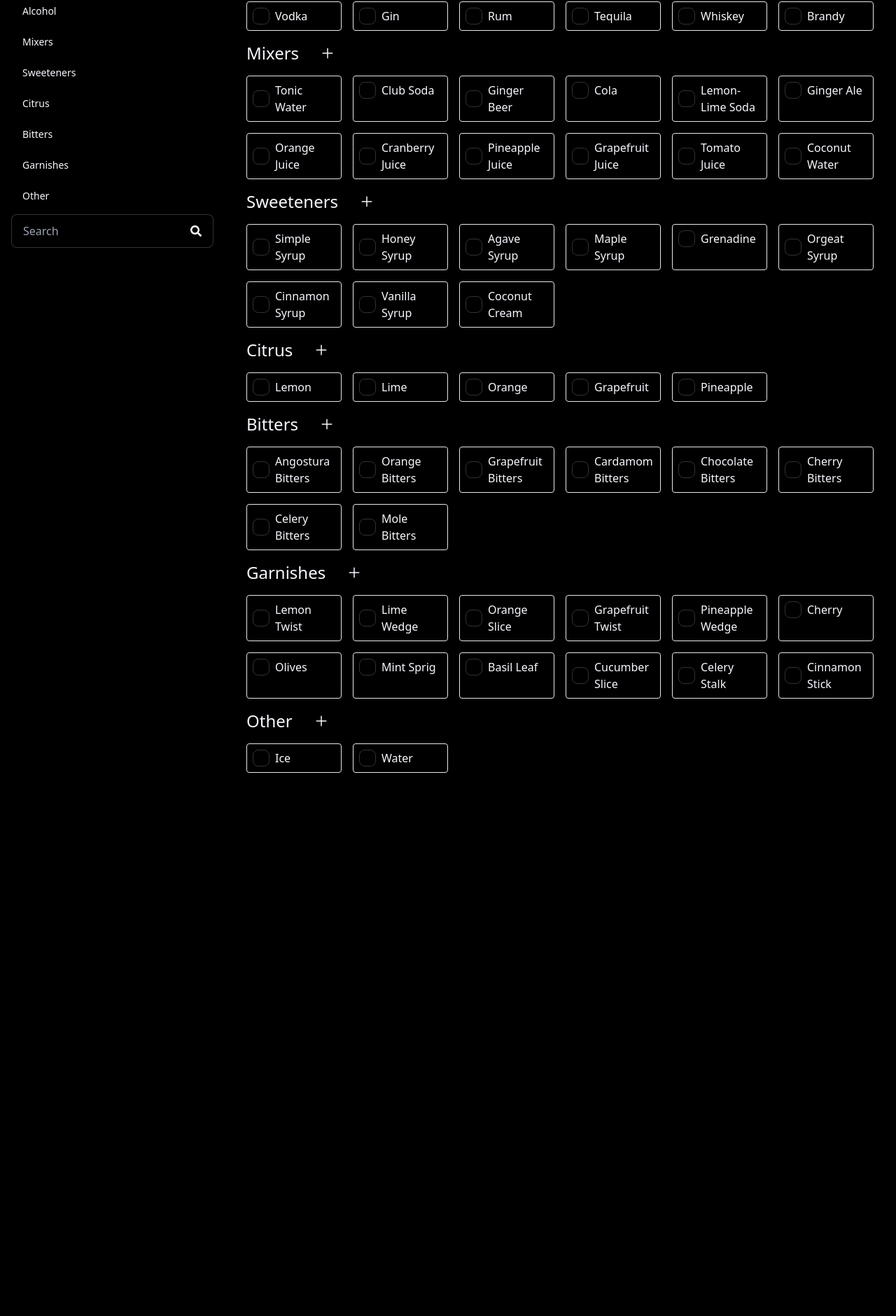
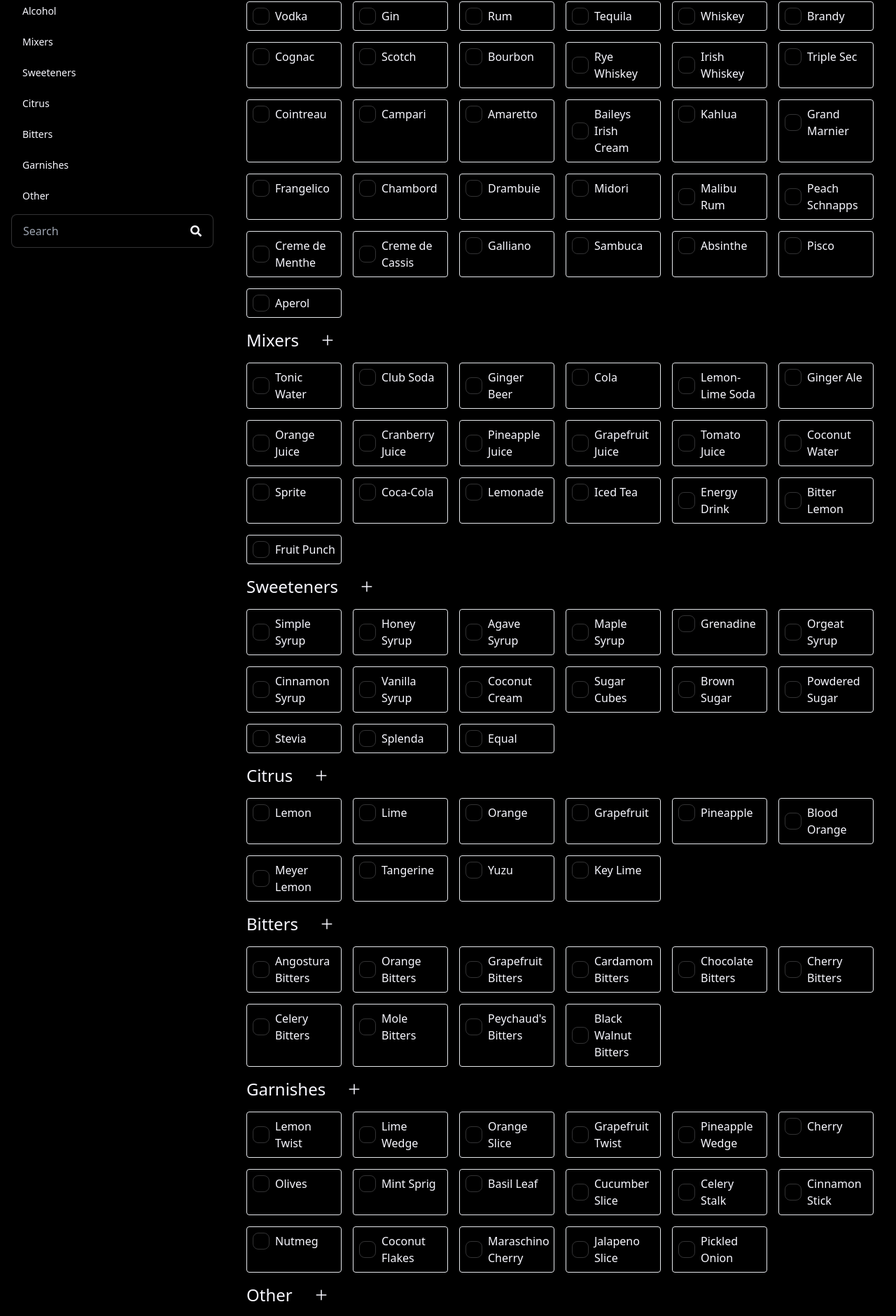
Before and after one commit to Awhalen1999/smart-sip, a React (Vite) app: page /ingredients in a window 1280 px wide. Shown: the part 183-2063 px from the top of the page at 70% size. Before the commit the page ends 1287 px from the top, so only its background shows below. Built offline with nearby package versions, Linux system fonts and the light colour scheme.

Commit message:
popular drink list added

```diff
--- a/src/pages/bartender/BartenderPage.jsx
+++ b/src/pages/bartender/BartenderPage.jsx
@@ -127,7 +127,7 @@
             <div className='mt-2'>
               <div className='flex items-center'>
                 <div className='avatar'>
-                  <div className='m-2 w-24 rounded-full ring ring-primary ring-offset-base-100 ring-offset-2'>
+                  <div className='m-2 w-24 rounded-full ring ring-primary ring-offset-black ring-offset-2'>
                     <img src={BartenderInfo[bartender].picture} />
                   </div>
                 </div>
@@ -176,7 +176,7 @@
               <div className='mt-5'>
                 <div className='flex items-end'>
                   <div className='avatar'>
-                    <div className='m-2 w-24 rounded-full ring ring-primary ring-offset-base-100 ring-offset-2'>
+                    <div className='m-2 w-24 rounded-full ring ring-primary ring-offset-black ring-offset-2'>
                       <img src={BartenderInfo[bartender].picture} />
                     </div>
                   </div>
--- a/src/pages/ingredients/IngredientList.js
+++ b/src/pages/ingredients/IngredientList.js
@@ -1,5 +1,37 @@
 const ingredientsList = {
-  Alcohol: ['Vodka', 'Gin', 'Rum', 'Tequila', 'Whiskey', 'Brandy'],
+  Alcohol: [
+    'Vodka',
+    'Gin',
+    'Rum',
+    'Tequila',
+    'Whiskey',
+    'Brandy',
+    'Cognac',
+    'Scotch',
+    'Bourbon',
+    'Rye Whiskey',
+    'Irish Whiskey',
+    'Triple Sec',
+    'Cointreau',
+    'Campari',
+    'Amaretto',
+    'Baileys Irish Cream',
+    'Kahlua',
+    'Grand Marnier',
+    'Frangelico',
+    'Chambord',
+    'Drambuie',
+    'Midori',
+    'Malibu Rum',
+    'Peach Schnapps',
+    'Creme de Menthe',
+    'Creme de Cassis',
+    'Galliano',
+    'Sambuca',
+    'Absinthe',
+    'Pisco',
+    'Aperol',
+  ],
   Mixers: [
     'Tonic Water',
     'Club Soda',
@@ -13,6 +45,13 @@
     'Grapefruit Juice',
     'Tomato Juice',
     'Coconut Water',
+    'Sprite',
+    'Coca-Cola',
+    'Lemonade',
+    'Iced Tea',
+    'Energy Drink',
+    'Bitter Lemon',
+    'Fruit Punch',
   ],
   Sweeteners: [
     'Simple Syrup',
@@ -24,8 +63,25 @@
     'Cinnamon Syrup',
     'Vanilla Syrup',
     'Coconut Cream',
+    'Sugar Cubes',
+    'Brown Sugar',
+    'Powdered Sugar',
+    'Stevia',
+    'Splenda',
+    'Equal',
   ],
-  Citrus: ['Lemon', 'Lime', 'Orange', 'Grapefruit', 'Pineapple'],
+  Citrus: [
+    'Lemon',
+    'Lime',
+    'Orange',
+    'Grapefruit',
+    'Pineapple',
+    'Blood Orange',
+    'Meyer Lemon',
+    'Tangerine',
+    'Yuzu',
+    'Key Lime',
+  ],
   Bitters: [
     'Angostura Bitters',
     'Orange Bitters',
@@ -35,6 +91,8 @@
     'Cherry Bitters',
     'Celery Bitters',
     'Mole Bitters',
+    "Peychaud's Bitters",
+    'Black Walnut Bitters',
   ],
   Garnishes: [
     'Lemon Twist',
@@ -49,8 +107,27 @@
     'Cucumber Slice',
     'Celery Stalk',
     'Cinnamon Stick',
+    'Nutmeg',
+    'Coconut Flakes',
+    'Maraschino Cherry',
+    'Jalapeno Slice',
+    'Pickled Onion',
   ],
-  Other: ['Ice', 'Water'],
+  Other: [
+    'Ice',
+    'Water',
+    'Soda Water',
+    'Sparkling Water',
+    'Tonic Syrup',
+    'Egg White',
+    'Egg Yolk',
+    'Heavy Cream',
+    'Half-and-Half',
+    'Whole Milk',
+    'Coconut Milk',
+    'Almond Milk',
+    'Oat Milk',
+  ],
 };
 
 export default ingredientsList;
--- /dev/null
+++ b/src/pages/popular-recipes/PopularRecipeList.js
@@ -0,0 +1,74 @@
+const popularDrinks = [
+  {
+    title: 'Margarita',
+    description:
+      'A classic cocktail featuring the tangy flavors of tequila, lime juice, and orange liqueur, served in a salt-rimmed glass for a perfect balance of sweet and sour.',
+    recipe:
+      '- 2 oz Tequila - 1 oz Triple Sec - 1 oz Lime Juice - Salt for rimming Instructions: 1. Rub the rim of a glass with lime juice, then dip it into salt to rim the glass. 2. Fill a shaker with ice. 3. Add tequila, triple sec, and lime juice to the shaker. 4. Shake well until chilled. 5. Strain into the prepared glass filled with ice. 6. Garnish with a lime wedge. 7. Enjoy the classic Margarita, a refreshing blend of citrus and tequila!',
+  },
+  {
+    title: 'Martini',
+    description:
+      'An iconic cocktail known for its elegance and simplicity, the Martini combines gin or vodka with dry vermouth for a sophisticated and timeless drink.',
+    recipe:
+      '- 2 1/2 oz Gin or Vodka - 1/2 oz Dry Vermouth Instructions: 1. Fill a mixing glass with ice. 2. Add gin or vodka and dry vermouth to the mixing glass. 3. Stir well until chilled. 4. Strain into a chilled martini glass. 5. Garnish with an olive or lemon twist. 6. Enjoy the classic Martini, a symbol of refinement and sophistication!',
+  },
+  {
+    title: 'Old Fashioned',
+    description:
+      'A timeless cocktail that dates back to the 19th century, the Old Fashioned is a simple yet elegant blend of whiskey, sugar, and bitters, garnished with a twist of citrus.',
+    recipe:
+      '- 2 oz Whiskey - 1 Sugar Cube (or 1/2 oz Simple Syrup) - 2-3 dashes Angostura Bitters - Orange Peel Instructions: 1. Place the sugar cube in an old-fashioned glass. 2. Add bitters and a splash of water. Muddle until the sugar is dissolved. 3. Fill the glass with ice cubes. 4. Pour whiskey over the ice. 5. Stir gently to combine. 6. Garnish with an orange peel. 7. Enjoy the classic Old Fashioned, a timeless favorite among cocktail connoisseurs!',
+  },
+  {
+    title: 'Cosmopolitan',
+    description:
+      "Made famous by the TV show 'Sex and the City,' the Cosmopolitan is a stylish and sophisticated cocktail that combines vodka, cranberry juice, triple sec, and lime juice for a refreshing and tangy flavor.",
+    recipe:
+      '- 1 1/2 oz Vodka - 1/2 oz Triple Sec - 1/2 oz Lime Juice - 1 oz Cranberry Juice Instructions: 1. Fill a shaker with ice. 2. Add vodka, triple sec, lime juice, and cranberry juice to the shaker. 3. Shake well until chilled. 4. Strain into a chilled martini glass. 5. Garnish with a lime twist. 6. Enjoy the Cosmopolitan, a drink that exudes style and sophistication!',
+  },
+  {
+    title: 'Moscow Mule',
+    description:
+      'A trendy and refreshing cocktail served in a copper mug, the Moscow Mule features vodka, ginger beer, and lime juice for a zesty and effervescent flavor.',
+    recipe:
+      '- 2 oz Vodka - 1/2 oz Lime Juice - Ginger Beer Instructions: 1. Fill a copper mug with ice. 2. Add vodka and lime juice to the mug. 3. Top off with ginger beer. 4. Stir gently to combine. 5. Garnish with a lime wedge. 6. Enjoy the Moscow Mule, a cool and refreshing cocktail!',
+  },
+  {
+    title: 'Piña Colada',
+    description:
+      'Transport yourself to a tropical paradise with the Piña Colada, a creamy and refreshing cocktail made with rum, coconut cream, and pineapple juice, garnished with a pineapple wedge and maraschino cherry.',
+    recipe:
+      '- 2 oz White Rum - 2 oz Pineapple Juice - 1 oz Coconut Cream - Pineapple Wedge and Maraschino Cherry for garnish Instructions: 1. Fill a blender with ice. 2. Add rum, pineapple juice, and coconut cream to the blender. 3. Blend until smooth and creamy. 4. Pour into a chilled glass. 5. Garnish with a pineapple wedge and maraschino cherry. 6. Enjoy the Piña Colada, a taste of the tropics in every sip!',
+  },
+  {
+    title: 'Mojito',
+    description:
+      'A Cuban classic, the Mojito is a refreshing and minty cocktail made with white rum, fresh mint leaves, lime juice, sugar, and soda water, served over ice for a cool and invigorating drink.',
+    recipe:
+      '- 2 oz White Rum - 1/2 oz Lime Juice - 2 tsp Sugar - 6-8 Fresh Mint Leaves - Soda Water Instructions: 1. Muddle mint leaves and sugar in the bottom of a glass. 2. Fill the glass with ice. 3. Add rum and lime juice. 4. Top off with soda water. 5. Stir gently to combine. 6. Garnish with a sprig of mint and a lime wedge. 7. Enjoy the Mojito, a refreshing cocktail with a burst of minty flavor!',
+  },
+  {
+    title: 'Bloody Mary',
+    description:
+      'A savory and spicy cocktail perfect for brunch, the Bloody Mary combines vodka with tomato juice, Worcestershire sauce, hot sauce, and various spices, garnished with celery, olives, and a lime wedge.',
+    recipe:
+      "- 1 1/2 oz Vodka - 3 oz Tomato Juice - 1/2 oz Lemon Juice - 1/2 tsp Worcestershire Sauce - 2-3 dashes Tabasco Sauce - Pinch of Salt and Pepper - Celery Salt (for rimming, optional) - Celery Stalk, Olives, and Lime Wedge for garnish Instructions: 1. Rim a glass with celery salt (optional). 2. Fill the glass with ice. 3. Add vodka, tomato juice, lemon juice, Worcestershire sauce, Tabasco sauce, salt, and pepper to the glass. 4. Stir well to combine. 5. Garnish with a celery stalk, olives, and a lime wedge. 6. Enjoy the Bloody Mary, a spicy and savory cocktail that's perfect for any occasion!",
+  },
+  {
+    title: 'Whiskey Sour',
+    description:
+      'A classic cocktail with a perfect balance of sweet, sour, and whiskey flavors, the Whiskey Sour is made with bourbon, lemon juice, and simple syrup, garnished with a cherry and orange slice.',
+    recipe:
+      '- 2 oz Bourbon - 3/4 oz Lemon Juice - 1/2 oz Simple Syrup - Cherry and Orange Slice for garnish Instructions: 1. Fill a shaker with ice. 2. Add bourbon, lemon juice, and simple syrup to the shaker. 3. Shake well until chilled. 4. Strain into a glass filled with ice. 5. Garnish with a cherry and orange slice. 6. Enjoy the Whiskey Sour, a timeless cocktail with a perfect balance of flavors!',
+  },
+  {
+    title: 'White Russian',
+    description:
+      "Made famous by the movie 'The Big Lebowski,' the White Russian is a creamy and decadent cocktail featuring vodka, coffee liqueur, and cream, served over ice for a rich and indulgent drink.",
+    recipe:
+      "- 2 oz Vodka - 1 oz Coffee Liqueur - 1 oz Heavy Cream - Ice Instructions: 1. Fill a glass with ice. 2. Add vodka and coffee liqueur to the glass. 3. Top off with heavy cream. 4. Stir gently to combine. 5. Enjoy the White Russian, a creamy and indulgent cocktail that's sure to satisfy your sweet tooth!",
+  },
+];
+
+export default popularDrinks;
--- a/src/pages/popular-recipes/PopularRecipes.jsx
+++ b/src/pages/popular-recipes/PopularRecipes.jsx
@@ -1,7 +1,31 @@
 import React from 'react';
+import popularDrinks from './PopularRecipeList';
+import { FaChevronDown } from 'react-icons/fa';
 
 const PopularRecipes = () => {
-  return <div>PopularRecipes</div>;
+  return (
+    <div>
+      {popularDrinks.map((drink, index) => (
+        <details key={index} className='collapse bg-base-200 rounded-lg p-4'>
+          <summary className='collapse-title text-xl font-medium'>
+            <div className='flex justify-between items-center w-full'>
+              <div className='flex items-center'>
+                <span className='mr-4'>{drink.title}</span>{' '}
+                <FaChevronDown size={18} />
+              </div>
+            </div>
+          </summary>
+          <div className='divider'></div>
+          <div className='collapse-content'>
+            <p className='mt-2 text-lg font-semibold'>Description:</p>
+            <p className='mt-1'>{drink.description}</p>
+            <p className='mt-4 text-lg font-semibold'>Recipe:</p>
+            <p className='mt-1'>{drink.recipe}</p>
+          </div>
+        </details>
+      ))}
+    </div>
+  );
 };
 
 export default PopularRecipes;
--- a/src/pages/saved-recipes/SavedRecipes.jsx
+++ b/src/pages/saved-recipes/SavedRecipes.jsx
@@ -5,7 +5,7 @@
   toggleFavoriteDrink,
 } from '../../utils/api';
 import { TiDelete } from 'react-icons/ti';
-import { FaRegStar, FaStar } from 'react-icons/fa';
+import { FaRegStar, FaStar, FaChevronDown } from 'react-icons/fa';
 
 const SavedRecipes = () => {
   const [drinks, setDrinks] = useState([]);
@@ -51,7 +51,10 @@
                     <FaRegStar size={24} />
                   )}
                 </button>
-                <span>{drink.title}</span>
+                <div className='flex items-center'>
+                  <span className='mr-4'>{drink.title}</span>{' '}
+                  <FaChevronDown size={18} />
+                </div>
               </div>
               <button
                 onClick={() => handleDeleteDrink(drink.title)}
```
